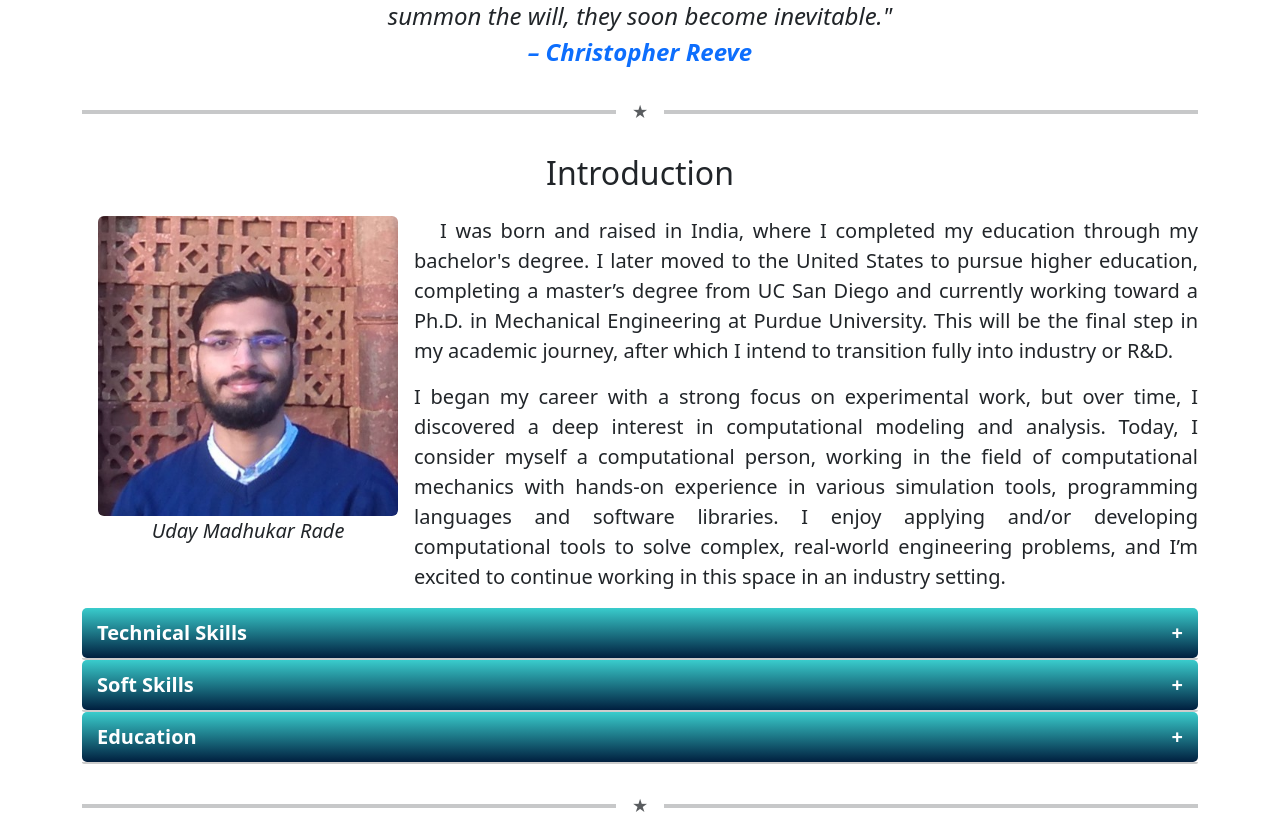
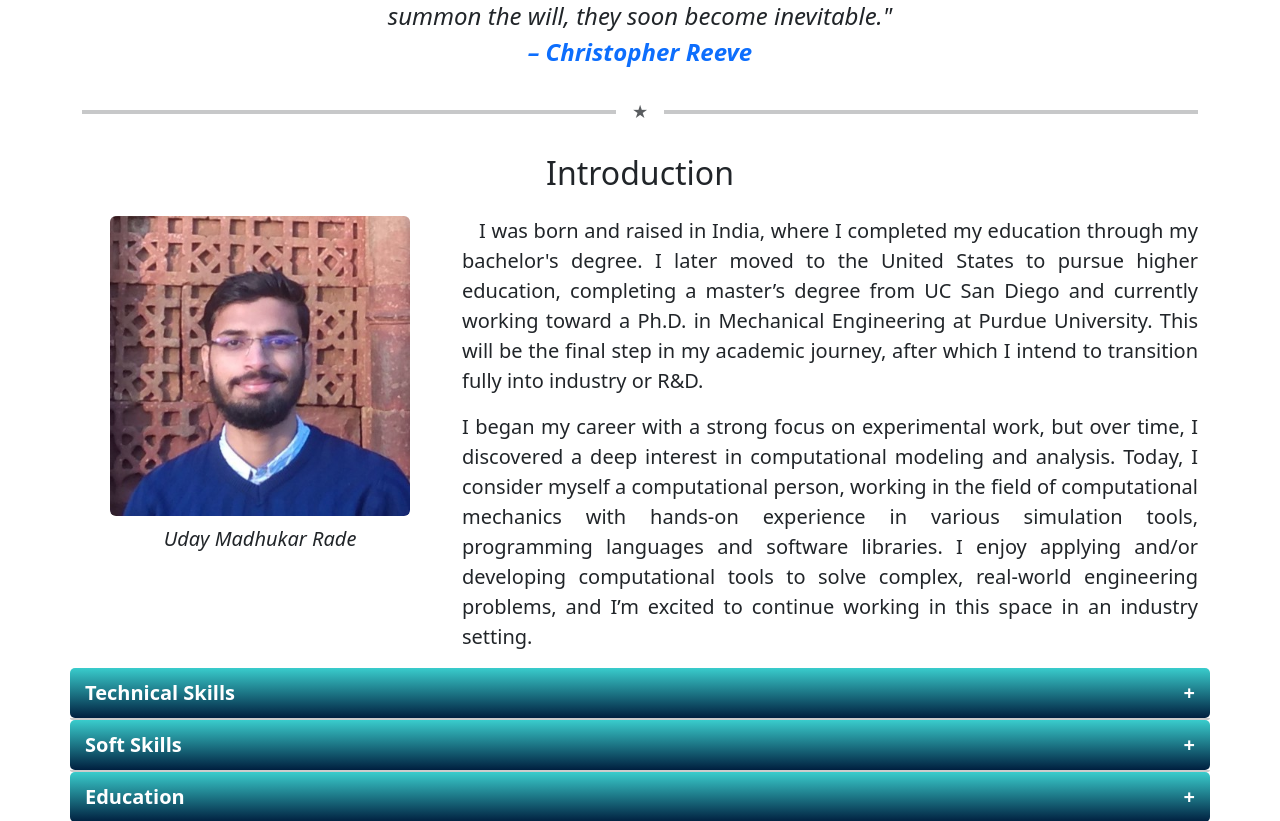
Before and after one commit to Radeu/uday-m-rade-website, a Flask app: page /career in a window 1280 px wide. Shown: the part 250-1071 px from the top of the page. Run offline with Flask 3, Linux system fonts and the light colour scheme.

Commit message:
Made para android friendly

```diff
--- a/templates/career.html
+++ b/templates/career.html
@@ -87,14 +87,14 @@
         <h2 class="mb-1">Introduction</h2>
       </div>
 
-      <div class="d-flex align-items-start gap-3 ps-3">
-        <figure class="mb-0">
-          <img class="rounded" src="/static/LinkedInPhoto.jpg" alt="Professional Photo" style="width: 300px; height: auto;">
-          <figcaption class="text-center fst-italic fs-5">Uday Madhukar Rade</figcaption>
-        </figure>
+      <div class="row justify-content-center align-items-start">
+        <div class="col-md-4 text-center">
+          <img class="rounded mb-2" src="/static/LinkedInPhoto.jpg" alt="Professional Photo" style="width: 100%; max-width: 300px; height: auto;">
+          <figcaption class="fst-italic fs-5">Uday Madhukar Rade</figcaption>
+        </div>
 
         <!-- Text Container -->
-        <div>
+        <div class="col-md-8 text-justify">
           <p class="fs-5 text-justify">
             &nbsp;&nbsp; I was born and raised in India, where I completed my education through my bachelor's degree. I later moved to the United States to pursue higher education, completing a master’s degree from UC San Diego and currently working toward a Ph.D. in Mechanical Engineering at Purdue University. This will be the final step in my academic journey, after which I intend to transition fully into industry or R&D.
           </p>
@@ -103,7 +103,7 @@
             I began my career with a strong focus on experimental work, but over time, I discovered a deep interest in computational modeling and analysis. Today, I consider myself a computational person, working in the field of computational mechanics with hands-on experience in various simulation tools, programming languages and software libraries. I enjoy applying and/or developing computational tools to solve complex, real-world engineering problems, and I’m excited to continue working in this space in an industry setting.
           </p>
         </div>
-      </div>
+
 
       {{ skills_ribbon("skills_toggle", "Technical Skills", ["Ansys Fluent/Mechanical", "Abaqus", "FEniCS", "Matlab", "Python", "Solidworks", "LaTeX", "Gerris Flow Solver (GFS)", "AVL Boost", "LabVIEW", "HTML", "CSS", "Bootstrap"]) }}
 
@@ -140,19 +140,26 @@
         <hr class="flex-grow-1 border border-dark border-2">
       </div>
 
+
       <div class="university-highlight my-4 text-center">
         <h2 class="mb-1">Purdue University, West Lafayette, Indiana</h2>
         <p class="fst-italic text-muted">Jan 2024 – Present</p>
       </div>
 
-      <div class="d-flex align-items-start gap-3 ps-3">
-        <figure class="mb-0">
+      <div class="row justify-content-center align-items-start">
+        <div class="col-md-4 text-center">
+          <img class="rounded mb-2" src="/static/PurdueArch.jpg" alt="Purdue University Arch" style="width: 100%; max-width: 300px; height: auto;">
+          <figcaption class="fst-italic fs-5">Purdue University Arch</figcaption>
+        </div>
+        <!-- <figure class="mb-0">
           <img class="rounded" src="/static/PurdueArch.jpg" alt="Purdue University Arch" style="width: 300px; height: auto;">
           <figcaption class="text-center fst-italic" class="fs-5">Purdue University Arch</figcaption>
-        </figure>
+        </figure> -->
+        <div class="col-md-8 text-justify">
           <p class="fs-5 text-justify">
           &nbsp;&nbsp; I am a doctoral (Ph.D.) student in the Department of Mechanical Engineering at Purdue University. My research focuses on the application of computational mechanics. Specifically, I apply and develop computational tools to solve, simulate, and analyze complex problems in mechanical engineering.
         </p>
+          </div>
       </div>
       {{ experience(
         "purdue-phd-contact",
@@ -247,10 +254,17 @@ using Abaqus/Explicit",
 
 
       <div class="d-flex align-items-start gap-3 ps-3">
-        <figure class="mb-0">
+
+
+          <div class="col-md-4 text-center">
+            <img class="rounded mb-2" src="/static/TruckExhaust.jpg" alt="A truck exhaust pipe" style="width: 100%; max-width: 300px; height: auto;">
+            <figcaption class="fst-italic fs-5">Truck's exhaust pipe</figcaption>
+          </div>
+        <!-- <figure class="mb-0">
           <img class="rounded" src="/static/TruckExhaust.jpg" alt="A truck exhaust pipe" style="width: 300px; height: auto;">
           <figcaption class="text-center fst-italic" class="fs-5">Truck's exhaust pipe</figcaption>
-        </figure>
+        </figure> -->
+        <div class="col-md-8 text-justify">
         <p class="fs-5 text-justify">
           &nbsp;&nbsp; I was employed by Cummins as a Simulation Engineer (Contractor) in the division that dealt with the combustion engine's aftertreatment system.
           The engine emits a variety of gases once the fuel is burned, including CO, CO<sub>2</sub>, NO, NO<sub>x</sub>, and others.
@@ -258,6 +272,7 @@ using Abaqus/Explicit",
           The main goal of my work was to use AVL Boost to run 1D simulations of the system. I made a suggestion on the
           choice of technology and catalyst size after examining the simulation results.
         </p>
+        </div>
       </div>
 
       <div class="d-flex align-items-center my-4">
@@ -274,13 +289,19 @@ using Abaqus/Explicit",
       </div>
 
       <div class="d-flex align-items-start gap-3 ps-3">
-        <figure class="mb-0">
+        <div class="col-md-4 text-center">
+          <img class="rounded mb-2" src="/static/Giesel.jpg" alt="Giesel Library" style="width: 100%; max-width: 300px; height: auto;">
+          <figcaption class="fst-italic fs-5">Giesel Library, UCSD</figcaption>
+        </div>
+        <!-- <figure class="mb-0">
           <img class="rounded" src="/static/Giesel.jpg" alt="Giesel Library" style="width: 300px; height: auto;">
           <figcaption class="text-center fst-italic" class="fs-5">Giesel Library, UCSD</figcaption>
-        </figure>
+        </figure> -->
+        <div class="col-md-8 text-justify">
         <p class="fs-5 text-justify">
           &nbsp;&nbsp; I greatly enjoyed my time at the University of California, San Diego, where I earned my M.S. in Chemical Engineering. While my degree was in chemical engineering, most of my coursework was actually in mechanical engineering, with a strong focus on computational mechanics—particularly CFD and FEA. I even completed my research work within the Mechanical Engineering department. Beyond academics, life in San Diego was vibrant and fulfilling. I cherished the beautiful coastal weather, spent time with friends at the beach, explored scenic hiking trails, and took full advantage of the city’s many recreational offerings. It was truly a memorable chapter of my academic and personal journey.
         </p>
+        </div>
       </div>
 
 
@@ -443,13 +464,19 @@ using Abaqus/Explicit",
       </div>
 
       <div class="d-flex align-items-start gap-3 ps-3">
-        <figure class="mb-0">
+        <div class="col-md-4 text-center">
+          <img class="rounded mb-2" src="/static/NITB.jpg" alt="NITB" style="width: 100%; max-width: 300px; height: auto;">
+          <figcaption class="fst-italic fs-5">Entrance Wall of NIT-Bhopal</figcaption>
+        </div>
+        <!-- <figure class="mb-0">
           <img class="rounded" src="/static/NITB.jpg" alt="NITB" style="width: 300px; height: auto;">
           <figcaption class="text-center fst-italic" class="fs-5">Entrance Wall of NIT-Bhopal</figcaption>
-        </figure>
+        </figure> -->
+        <div class="col-md-8 text-justify">
         <p class="fs-5 text-justify">
           &nbsp;&nbsp; I earned my Bachelor of Technology (B.Tech) degree in Chemical Engineering from the National Institute of Technology, Bhopal (NIT Bhopal), India. My time at NIT Bhopal was a formative and enriching experience. I had the opportunity to work closely with a few dedicated professors who not only guided me through various academic projects but also supported my aspirations by providing strong letters of recommendation for higher studies. Beyond academics, I truly cherished the vibrant hostel life and the serene beauty of Bhopal—often referred to as the "City of Lakes"—which offered a peaceful and inspiring environment for personal and academic growth.
         </p>
+        </div>
       </div>
 
       {{ project_ribbon(
@@ -535,6 +562,7 @@ using Abaqus/Explicit",
       </div>
 
       </div> <!-- Close any open containers -->
+      </div>
    <div class="d-flex align-items-center my-4">
      <hr class="flex-grow-1 border border-dark border-2">
      <span class="px-3 fw-bold text-muted fs-4">Contact Me</span>
```
